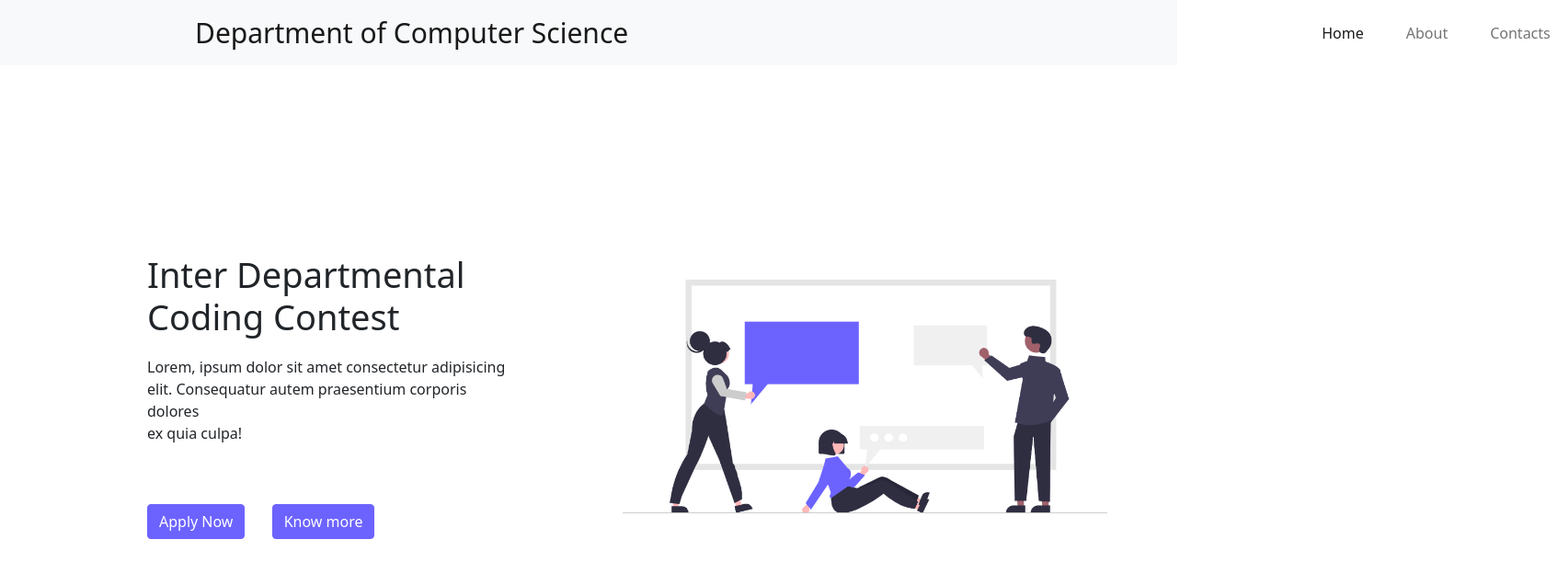
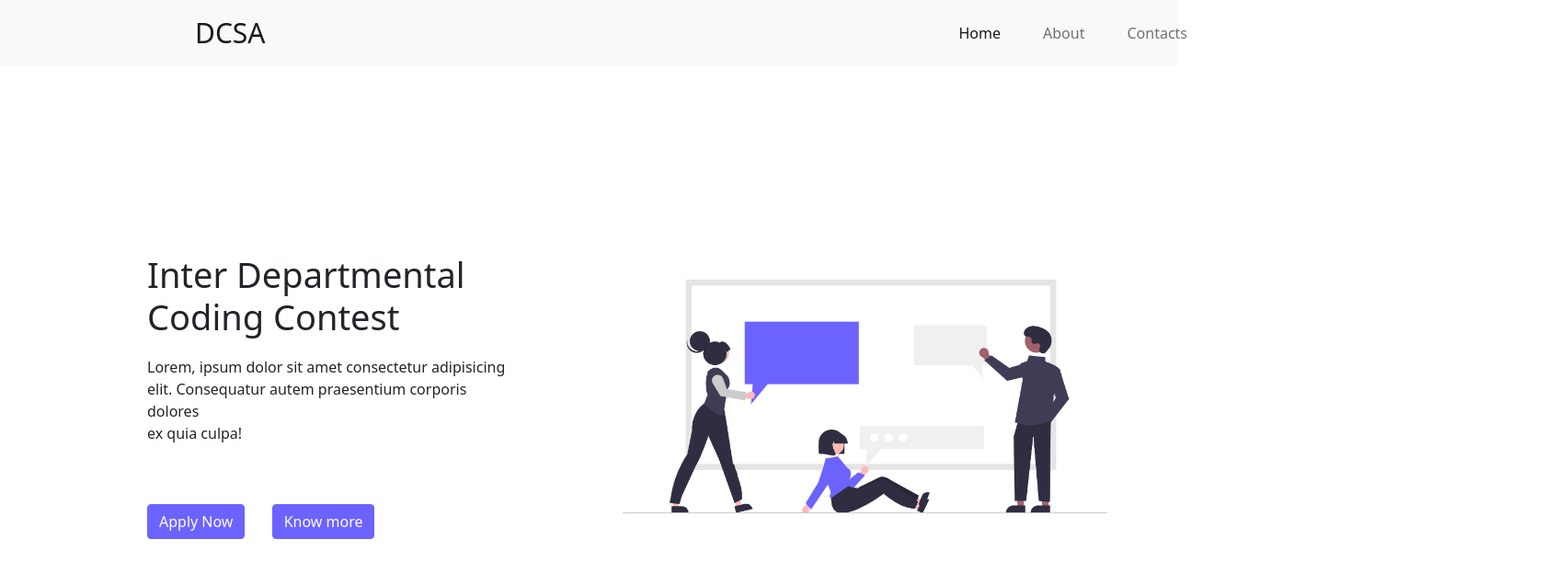
Before and after one commit to mridul-mc/hostweb, a plain HTML site: page index.html in a window 1280 px wide. Shown: the top 624 px of the page at 92% size, 1694 px wide, since content can reach past the window. Drawn offline with nearby package versions, Linux system fonts and the light colour scheme.

Commit message:
Add files via upload

```diff
--- a/index.html
+++ b/index.html
@@ -13,7 +13,7 @@
 <body>
     <nav class="navbar navbar-expand-lg navbar-light bg-light">
         <div class="container-fluid">
-          <a class="navbar-brand" href="#">Department of Computer Science</a>
+          <a class="navbar-brand" href="#">DCSA</a>
           <button class="navbar-toggler" type="button" data-bs-toggle="collapse" data-bs-target="#navbarNav" aria-controls="navbarNav" aria-expanded="false" aria-label="Toggle navigation">
             <span class="navbar-toggler-icon"></span>
           </button>
```
